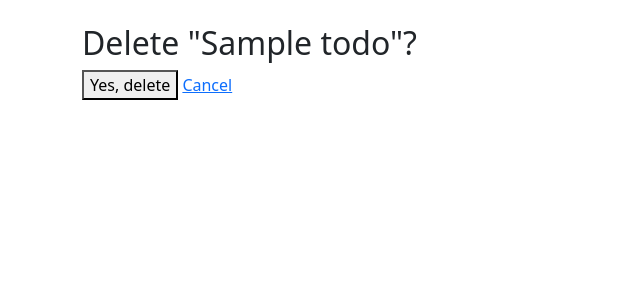
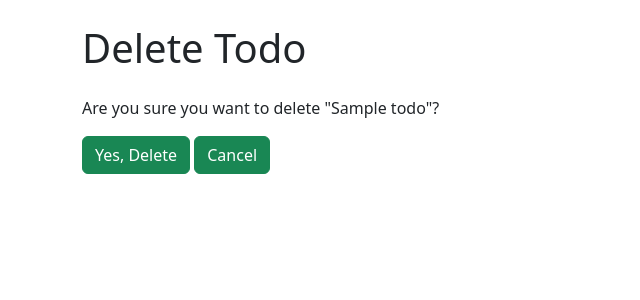
Before and after one commit to moeinforoughi/AIDevTools_Course, a Django app: page /delete/1/ in a window 1280 px wide. Shown: the part 56-356 px from the top of the page, without its empty margins (0-640 px from the left). Run offline with Django 5.2, Linux system fonts and the light colour scheme; tables that the repository leaves empty hold one stand-in row (values such as "Sample post").

Commit message:
Change buttons to green in todo_confirm_delete.html

```diff
--- a/homeworks/homework-1/templates/todo_confirm_delete.html
+++ b/homeworks/homework-1/templates/todo_confirm_delete.html
@@ -1,8 +1,10 @@
 {% extends "base.html" %}
+
 {% block content %}
-  <h2>Delete "{{ todo.title }}"?</h2>
-  <form method="post">{% csrf_token %}
-    <button type="submit">Yes, delete</button>
-    <a href="{% url 'home' %}">Cancel</a>
-  </form>
+    <h1 class="mb-4">Delete Todo</h1>
+    <p>Are you sure you want to delete "{{ todo.title }}"?</p>
+    <form method="POST">
+        <button type="submit" class="btn btn-success">Yes, Delete</button>
+        <a href="/" class="btn btn-success">Cancel</a>
+    </form>
 {% endblock %}
```
